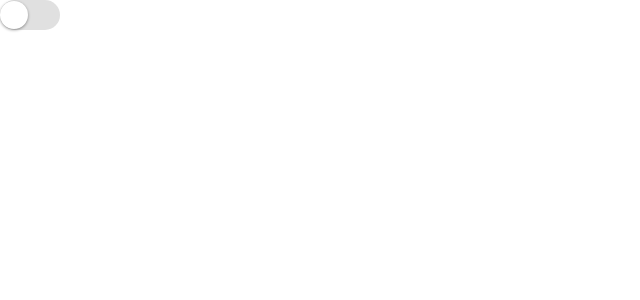
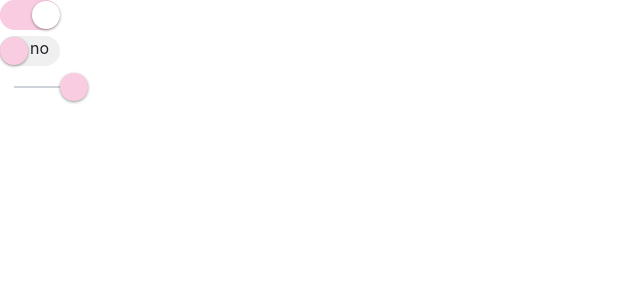
Before and after one commit to XIYExi/xiOn-ui, a React (Create React App) app: page / in a window 1280 px wide. Shown: the top 300 px of the page, without its empty margins (0-640 px from the left). Built offline with nearby package versions, Linux system fonts and the light colour scheme.

Commit message:
完成Switch组件

```diff
--- a/package.json
+++ b/package.json
@@ -1,6 +1,6 @@
 {
   "name": "xionui",
-  "version": "0.1.0",
+  "version": "0.5.1",
   "private": true,
   "author": "xiye",
   "dependencies": {
--- a/src/components/CheckBox/_style.scss
+++ b/src/components/CheckBox/_style.scss
@@ -82,15 +82,3 @@
   }
 
 }
-
-@keyframes checkboxEffect {
-  0% {
-    transform: scale(1);
-    opacity: 0.5;
-  }
-
-  100% {
-    transform: scale(1.6);
-    opacity: 0;
-  }
-}
--- a/src/components/Switch/_style.scss
+++ b/src/components/Switch/_style.scss
@@ -1,10 +1,7 @@
-
-.xiOn-switch{
-
-}
-
 
 .toggle{
+  position: relative;
+
   .xiOn-switch-input{
     width: 60px;
     height: 30px;
@@ -12,29 +9,125 @@
     -webkit-appearance: none;
     user-select: none;
     outline: none;
-    background-color: #e0e0e0;
+    background-color: #F0F0F0;
     box-shadow: #c2c2c2 0 0 0 0 inset;
     position: relative;
     transition:0.4s;
   }
-  .xiOn-switch-input:before{
+
+  .xiOn-switch-input::before{
     content: '';
     width: 28px;
     height: 28px;
     border-radius: 100%;
-    background-color: #fff;
+    background-color: $primary;
+    box-shadow: 0 1px 3px rgba(0, 0, 0, 0.4);
+    position: absolute;
+    left:0;
+    top:1px;
+    transition:0.3s;
+    z-index: 20;
+  }
+
+  .xiOn-switch-input:checked{
+    border-color: $primary;
+    box-shadow: $primary 0 0 0 14px inset;
+    background-color: $primary;
+
+  }
+
+  .xiOn-switch-input:checked::before{
+    left:32px;
+    background-color: white;
+    animation: switchToggerEffect 0.36s ease-in;
+    animation-fill-mode: backwards;
+    content: '';
+  }
+
+  .xiOn-switch-text-span{
+    position: absolute;
+    left: 30px;
+    user-select:none;
+    pointer-events: none;
+    animation: switchTextEffectOut 0.36s ease-in;
+    animation-fill-mode: backwards;
+    z-index: 10;
+  }
+
+  .xiOn-switch-input:checked+.xiOn-switch-text-span{
+    left: 5px;
+    animation: switchTextEffectIn 0.36s ease-in;
+    animation-fill-mode: backwards;
+  }
+
+}
+
+.slider{
+
+  position: relative;
+  .xiOn-switch-input{
+    width: 60px;
+    height: 30px;
+    -webkit-appearance: none;
+    user-select: none;
+    outline: none;
+    transition:0.4s;
+    position: relative;
+  }
+  .xiOn-switch-input::before{
+    display: block;
+    content: '';
+    width: 28px;
+    height: 28px;
+    border-radius: 100%;
+    background-color: $primary;
     box-shadow: 0 1px 3px rgba(0, 0, 0, 0.4);
     position: absolute;
     left:0;
     top:1px;
     transition:0.3s;
   }
-  .xiOn-switch-input:checked{
-    border-color: #81d480;
-    box-shadow: #83e482 0 0 0 14px inset;
-    background-color: #81d480;
+
+  .xiOn-switch-input:hover::before{
+    animation: switchSliderEffect 0.5s ease-in-out;
+    animation-fill-mode: backwards;
+    content: '';
   }
-  .xiOn-switch-input:checked:before{
-    left:32px;
+
+  .xiOn-switch-input:checked::before{
+    left:60px;
   }
+
+  label{
+
+
+
+  }
+
 }
+
+.slider::before{
+  position: absolute;
+  top: 14px;
+  left: 14px;
+  height: 2px;
+  width: 60px;
+  z-index: -1;
+  background: $gray-400;
+  content: '';
+}
+
+.xiOn-disabled{
+
+  cursor: not-allowed;
+  opacity: 0.4;
+  input {
+    cursor: not-allowed;
+    pointer-events: none;
+  }
+  label {
+    cursor: not-allowed;
+    pointer-events: none;
+  }
+
+}
--- a/src/components/Switch/switch.tsx
+++ b/src/components/Switch/switch.tsx
@@ -1,10 +1,13 @@
 import React, {useEffect, useState} from "react";
 import classNames from 'classnames';
-import Input from "../Input/input";
 
 export interface BaseSwitchProps{
 
     type?: 'toggle' | 'slider' | 'text';
+
+    checkedText?:string;
+
+    unCheckedText?:string;
 
     /** 默认选择 */
     defaultChecked?: boolean;
@@ -26,7 +29,7 @@
     style?: React.CSSProperties
 }
 
-const Switch:React.FC<BaseSwitchProps> = (props) => {
+export const Switch:React.FC<BaseSwitchProps> = (props) => {
 
     const {
         type,
@@ -37,6 +40,8 @@
         onChange,
         style,
         className ,
+        checkedText,
+        unCheckedText,
         ...restProps
     } = props;
 
@@ -53,11 +58,8 @@
         onChange && onChange(!value, e)
     }
 
-
     const classes = classNames('xiOn-switch' ,className, {
-
-        "toggle": type==='toggle',
-        "text": type==='text',
+        "toggle": type==='toggle'||type==='text',
         "slider": type==='slider',
         [`xiOn-switch-${size}`]: size,
         "xiOn-checked": value,
@@ -69,6 +71,10 @@
         <>
             <div className={classes} style={style} {...restProps}>
                 <input className='xiOn-switch-input' type='checkbox' defaultChecked={defaultChecked} id='1' onClick={handleClick}/>
+                {
+                    type==='text'?
+                        <span className='xiOn-switch-text-span'>{value?checkedText:unCheckedText}</span>:null
+                }
                 <label htmlFor='1'/>
             </div>
         </>
@@ -81,5 +87,3 @@
     defaultChecked: false,
     type: "toggle",
 }
-
-export default Switch;
--- a/src/styles/_animation.scss
+++ b/src/styles/_animation.scss
@@ -3,3 +3,57 @@
 @include zoom-animation('left', scale(0.45,0.45), scale(1,1), top left);
 @include zoom-animation('right', scale(0.45,0.45), scale(1,1), top right);
 @include zoom-animation('bottom', scaleY(0), scaleY(1), center buttom);
+
+//checkbox
+@keyframes checkboxEffect {
+  0% {
+    transform: scale(1);
+    opacity: 0.5;
+  }
+
+  100% {
+    transform: scale(1.6);
+    opacity: 0;
+  }
+}
+
+//switch
+@keyframes switchToggerEffect {
+  0% {
+    background-color: $primary;
+  }
+
+  100% {
+    background-color: $white;
+  }
+}
+@keyframes switchSliderEffect {
+  0% {
+    box-shadow: 0 1px 3px rgba($primary, 0.5)
+  }
+
+  100% {
+    box-shadow: 0 0 0 20px rgba($primary, 0.1)
+  }
+
+}
+@keyframes switchTextEffectIn {
+  0% {
+    left: 15px;
+  }
+
+  100% {
+    left: 5px;
+  }
+
+}
+@keyframes switchTextEffectOut {
+  0% {
+    left: 15px;
+  }
+
+  100% {
+    left: 30px;
+  }
+
+}
```
Also changed, not shown: src/App.tsx (+7 -2 lines), src/lose/lost.tsx (deleted, +0 -54 lines).
